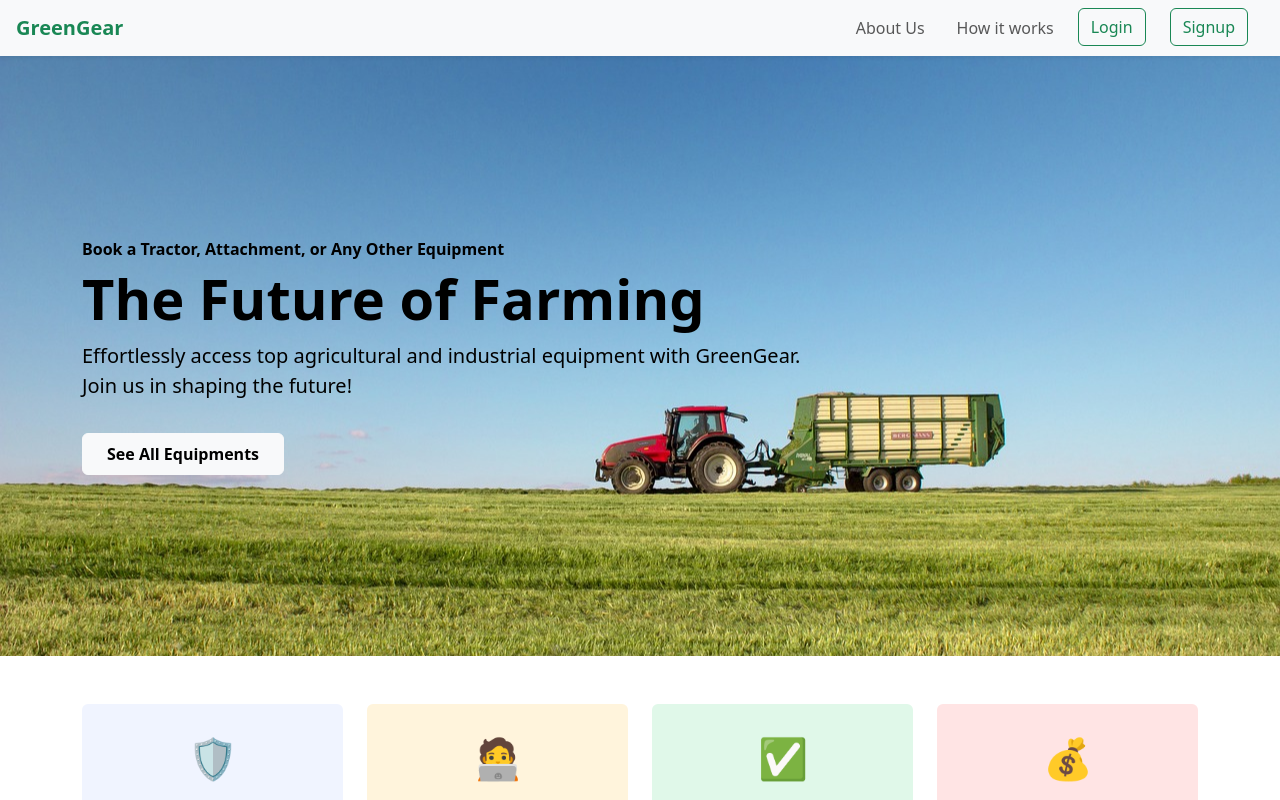
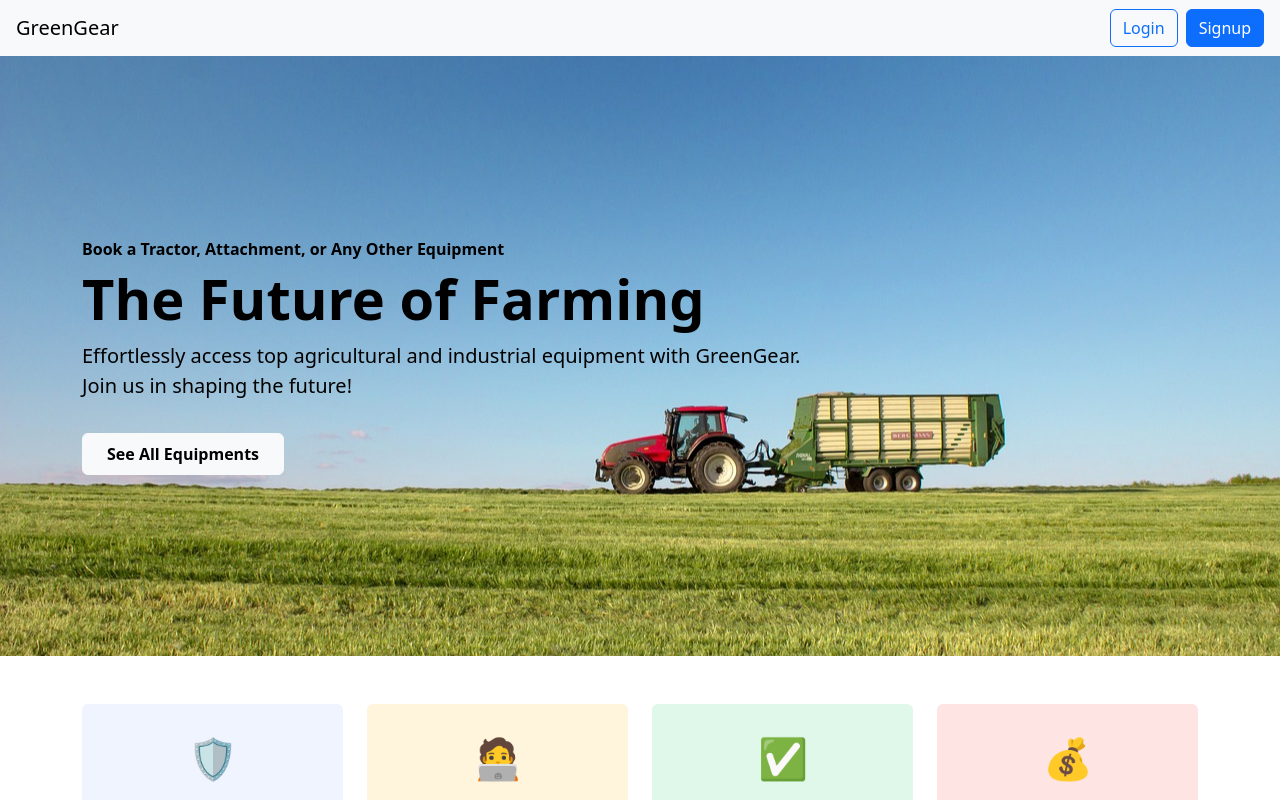
Before and after one commit to de12ep/GreenGears, a React (Create React App) app: page / in a window 1280 px wide. Shown: the top 800 px of the page. Built offline with nearby package versions, Linux system fonts and the light colour scheme.

Commit message:
navbar updated

```diff
--- a/src/Components/Navbar.js
+++ b/src/Components/Navbar.js
@@ -1,39 +1,62 @@
-import React from 'react';
-import 'bootstrap/dist/css/bootstrap.min.css';
-import './Navbar.css'; // optional for extra styles
-import { Link } from 'react-router-dom';
-//import SignupPage from '../pages/SignupPage';
+import React from "react";
+import { Link, useNavigate } from "react-router-dom";
+import "bootstrap/dist/css/bootstrap.min.css";
 
-const Navbar = () => {
+const Navbar = ({ user, setUser }) => {
+  const navigate = useNavigate();
+
+  const handleLogout = () => {
+    localStorage.removeItem("token"); // remove JWT token
+    setUser(null);
+    navigate("/login");
+  };
+
   return (
-    <nav className="navbar navbar-expand-lg navbar-light bg-light shadow-sm px-3">
-      <Link className="navbar-brand fw-bold text-success" to="/">
+    <nav className="navbar navbar-expand-lg navbar-light bg-light px-3">
+      <Link className="navbar-brand" to="/">
         GreenGear
       </Link>
 
-      <button
-        className="navbar-toggler"
-        type="button"
-        data-bs-toggle="collapse"
-        data-bs-target="#navbarNav"
-      >
-        <span className="navbar-toggler-icon"></span>
-      </button>
-
-      <div className="collapse navbar-collapse justify-content-end" id="navbarNav">
-        <ul className="navbar-nav">
-          <li className="nav-item mx-2">
-            <Link className="nav-link" to="/about">About Us</Link>
-          </li>
-          <li className="nav-item mx-2">
-            <Link className="nav-link" to="/how-it-works">How it works</Link>
-          </li>
-          <li className="nav-item mx-2">
-            <Link to="/login" className="btn btn-outline-success me-2 hover-btn">Login</Link>
-          </li>
-          <li className="nav-item mx-2">
-            <Link className=" btn btn-outline-success me-2 hover-btn" to="/signup">Signup</Link>
-          </li>
+      <div className="collapse navbar-collapse">
+        <ul className="navbar-nav ms-auto">
+          {!user ? (
+            <>
+              <li className="nav-item">
+                <Link to="/login" className="btn btn-outline-primary me-2">
+                  Login
+                </Link>
+              </li>
+              <li className="nav-item">
+                <Link to="/signup" className="btn btn-primary">
+                  Signup
+                </Link>
+              </li>
+            </>
+          ) : (
+            <>
+              <li className="nav-item me-3">
+                <Link to="/profile" className="btn btn-light d-flex align-items-center">
+                  <img
+                    src={user.profilePic || "/default-avatar.png"}
+                    alt="Profile"
+                    style={{
+                      width: 35,
+                      height: 35,
+                      borderRadius: "50%",
+                      marginRight: 8,
+                      objectFit: "cover",
+                    }}
+                  />
+                  {user.userName}
+                </Link>
+              </li>
+              <li className="nav-item">
+                <button onClick={handleLogout} className="btn btn-danger">
+                  Logout
+                </button>
+              </li>
+            </>
+          )}
         </ul>
       </div>
     </nav>
```
Also changed, not shown: 1 other file (tests, documents, lock files or other folders).
